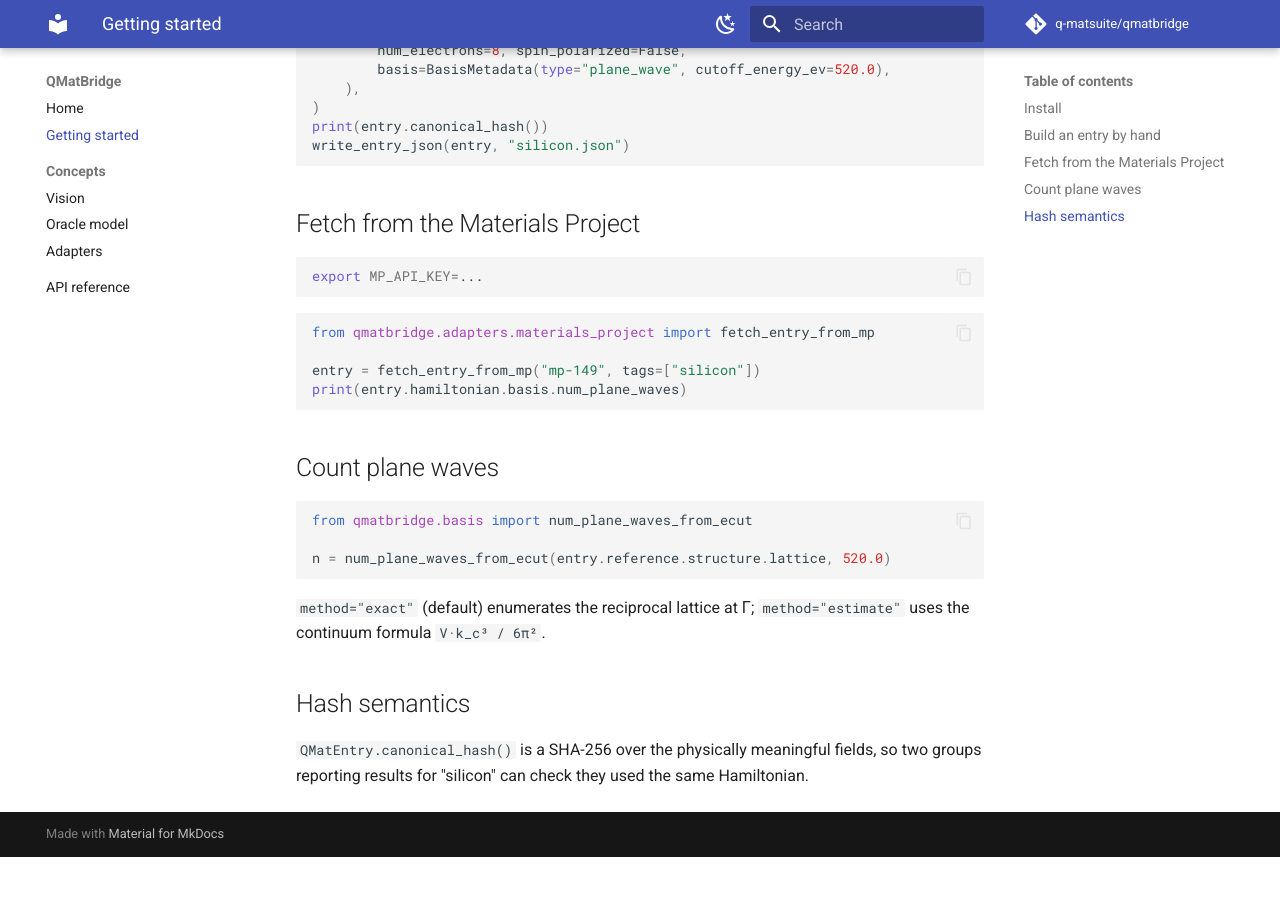
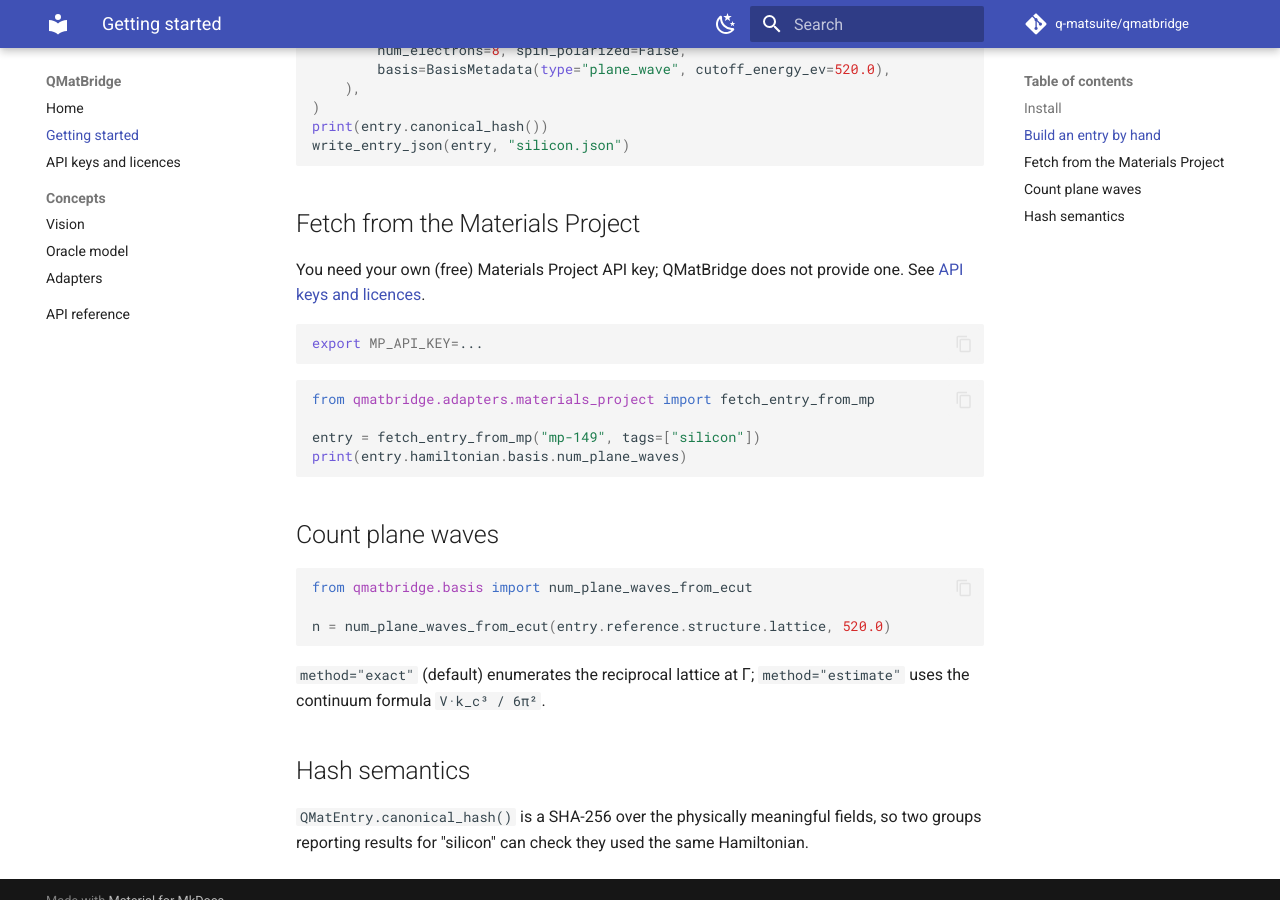
Before and after one commit to q-matsuite/qmatbridge, an MkDocs documentation site: the page built from docs/getting-started.md, in a window 1280 px wide and 900 px high, scrolled down 807 px. Built offline with MkDocs 1.6.1 and Material for MkDocs 9.7.7, drawn with Linux system fonts in a browser that asks for light colours; comment, search, counter and statistics services are not loaded; before the commit the page ends 1664 px from its top, so only the background shows below that.

Commit message:
docs: users bring their own API keys; document sources, key order and data licences
Adds docs/api-keys.md, README section, clearer missing-key error, landing-page wording.

Co-Authored-By: Claude Sonnet 5.5 <noreply@anthropic.com>

````diff
--- a/docs/getting-started.md
+++ b/docs/getting-started.md
@@ -44,6 +44,9 @@ write_entry_json(entry, "silicon.json")
 
 ## Fetch from the Materials Project
 
+You need your own (free) Materials Project API key; QMatBridge does not provide one.
+See [API keys and licences](api-keys.md).
+
 ```bash
 export MP_API_KEY=...
 ```
--- a/mkdocs.yml
+++ b/mkdocs.yml
@@ -41,6 +41,7 @@ markdown_extensions:
 nav:
   - Home: index.md
   - Getting started: getting-started.md
+  - API keys and licences: api-keys.md
   - Concepts:
       - Vision: vision.md
       - Oracle model: oracle-model.md
--- a/website/index.template.html
+++ b/website/index.template.html
@@ -340,13 +340,13 @@ footer.site p { margin: 0 0 6px; }
     <div>
       <span class="eyebrow">Install</span>
       <h2 id="h-install">From source, in a minute</h2>
-      <p class="lede" style="margin-top:14px">Not yet on PyPI. Python 3.10+; the core schema has no required dependencies. Fetching from the Materials Project needs the <code>mp</code> extra and a free API key.</p>
+      <p class="lede" style="margin-top:14px">Not yet on PyPI. Python 3.10+; the core schema has no required dependencies. Fetching from the Materials Project needs the <code>mp</code> extra and <em>your own</em> free API key (<a href="docs/api-keys/">details</a>); QMatBridge ships none.</p>
     </div>
     <div>
       <div class="cmd"><div class="label">Install</div><pre><code>git clone https://github.com/q-matsuite/qmatbridge.git
 cd qmatbridge
 pip install -e ".[mp]"</code></pre><button class="copy" type="button">Copy</button></div>
-      <div class="cmd"><div class="label">Fetch an entry</div><pre><code>export MP_API_KEY=...   # your own key
+      <div class="cmd"><div class="label">Fetch an entry</div><pre><code>export MP_API_KEY=...   # your own key; QMatBridge ships none
 python -c "from qmatbridge.adapters.materials_project import fetch_entry_from_mp as f; print(f('mp-149').canonical_hash())"</code></pre><button class="copy" type="button">Copy</button></div>
     </div>
   </div>
````
Also changed, not shown: README.md (+7 -0 lines), docs/api-keys.md (added, +55 -0 lines), 2 other files.
